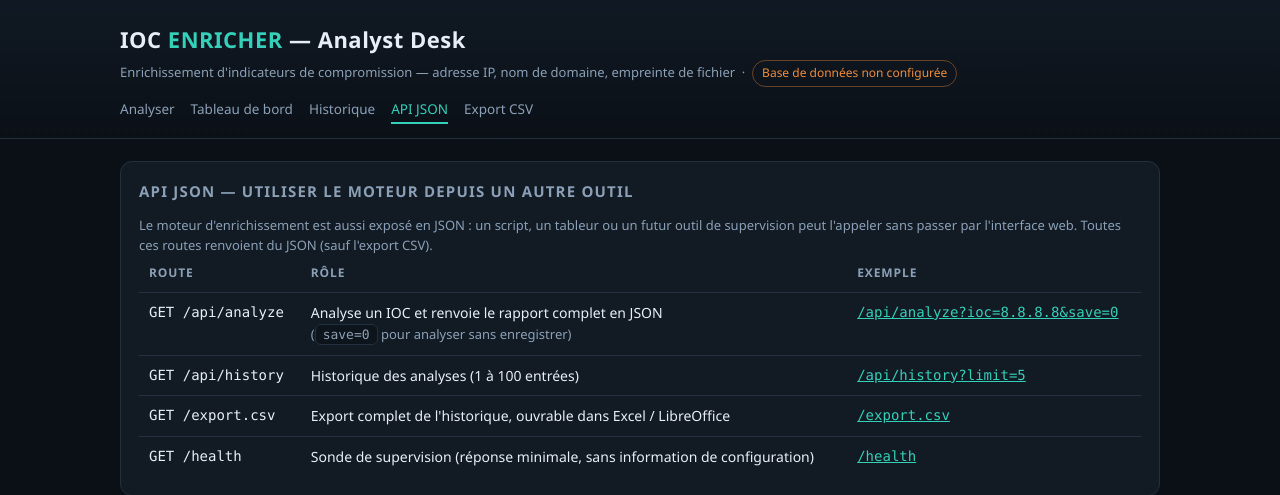
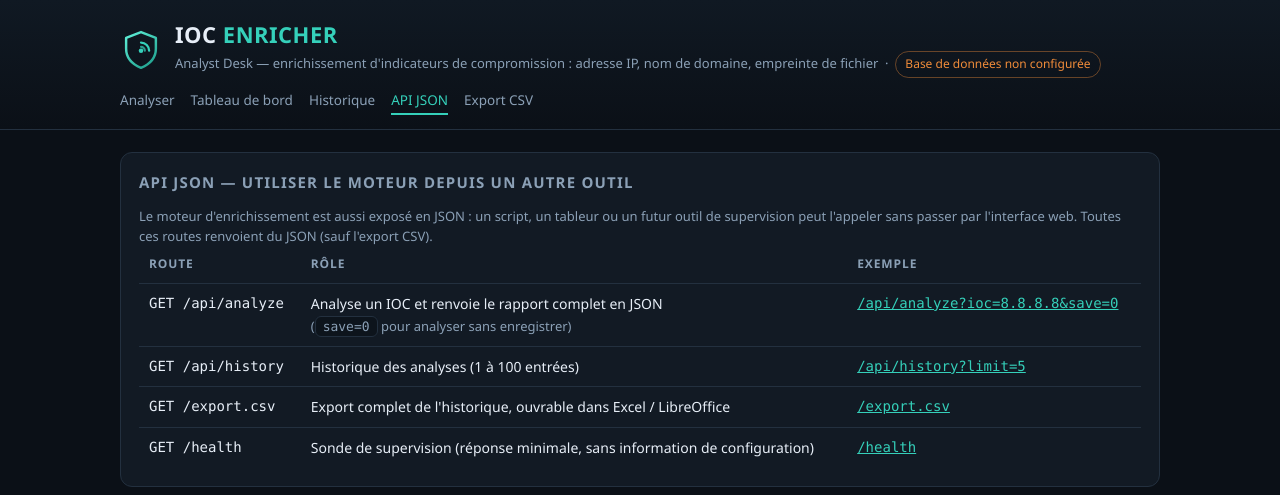
Before and after one commit to tad-code/ioc-enricher, a Flask app: page /api in a window 1280 px wide. Shown: the top 495 px of the page. Run offline with Flask 3, Linux system fonts and the light colour scheme.

Commit message:
Identite visuelle : logo et favicon SVG dessines a la main (bouclier + balayage radar), servis par l application

```diff
--- a/templates/base.html
+++ b/templates/base.html
@@ -5,6 +5,7 @@
   <meta name="viewport" content="width=device-width, initial-scale=1">
   <meta name="robots" content="noindex, nofollow">
   <title>{% block titre %}IOC Enricher{% endblock %} — Analyst Desk</title>
+  <link rel="icon" type="image/svg+xml" href="{{ url_for('static', filename='favicon.svg') }}">
   <style>
     :root {
       --bg: #0b1017;
@@ -32,6 +33,9 @@
       padding: 22px 20px 14px;
     }
     .wrap { max-width: 1080px; margin: 0 auto; padding: 0 20px; }
+    .entete { display: flex; align-items: center; gap: 13px; }
+    .entete .logo { width: 42px; height: 42px; flex: 0 0 auto; display: block; }
+    .entete h1 { line-height: 1.15; }
     h1 { margin: 0; font-size: 22px; letter-spacing: .5px; }
     h1 span { color: var(--accent); }
     h1 a { color: inherit; text-decoration: none; }
@@ -163,11 +167,16 @@
 
 <header>
   <div class="wrap">
-    <h1><a href="/">IOC <span>ENRICHER</span> — Analyst Desk</a></h1>
-    <div class="sub">
-      Enrichissement d'indicateurs de compromission — adresse IP, nom de domaine, empreinte de fichier
-      &nbsp;·&nbsp;
-      {% if db_ready %}<span class="pill on">Base de données connectée</span>{% else %}<span class="pill off">Base de données non configurée</span>{% endif %}
+    <div class="entete">
+      <img class="logo" src="{{ url_for('static', filename='logo.svg') }}" alt="" width="42" height="42">
+      <div>
+        <h1><a href="/">IOC <span>ENRICHER</span></a></h1>
+        <div class="sub">
+          Analyst Desk — enrichissement d'indicateurs de compromission : adresse IP, nom de domaine, empreinte de fichier
+          &nbsp;·&nbsp;
+          {% if db_ready %}<span class="pill on">Base de données connectée</span>{% else %}<span class="pill off">Base de données non configurée</span>{% endif %}
+        </div>
+      </div>
     </div>
     <nav class="nav">
       <a href="/" class="{% if page == 'analyser' %}actif{% endif %}">Analyser</a>
```
Also changed, not shown: docs/GUIDE-SOUTENANCE.md (+4 -0 lines), README.md, static/favicon.svg (added), static/logo.svg (added), 11 other files.
